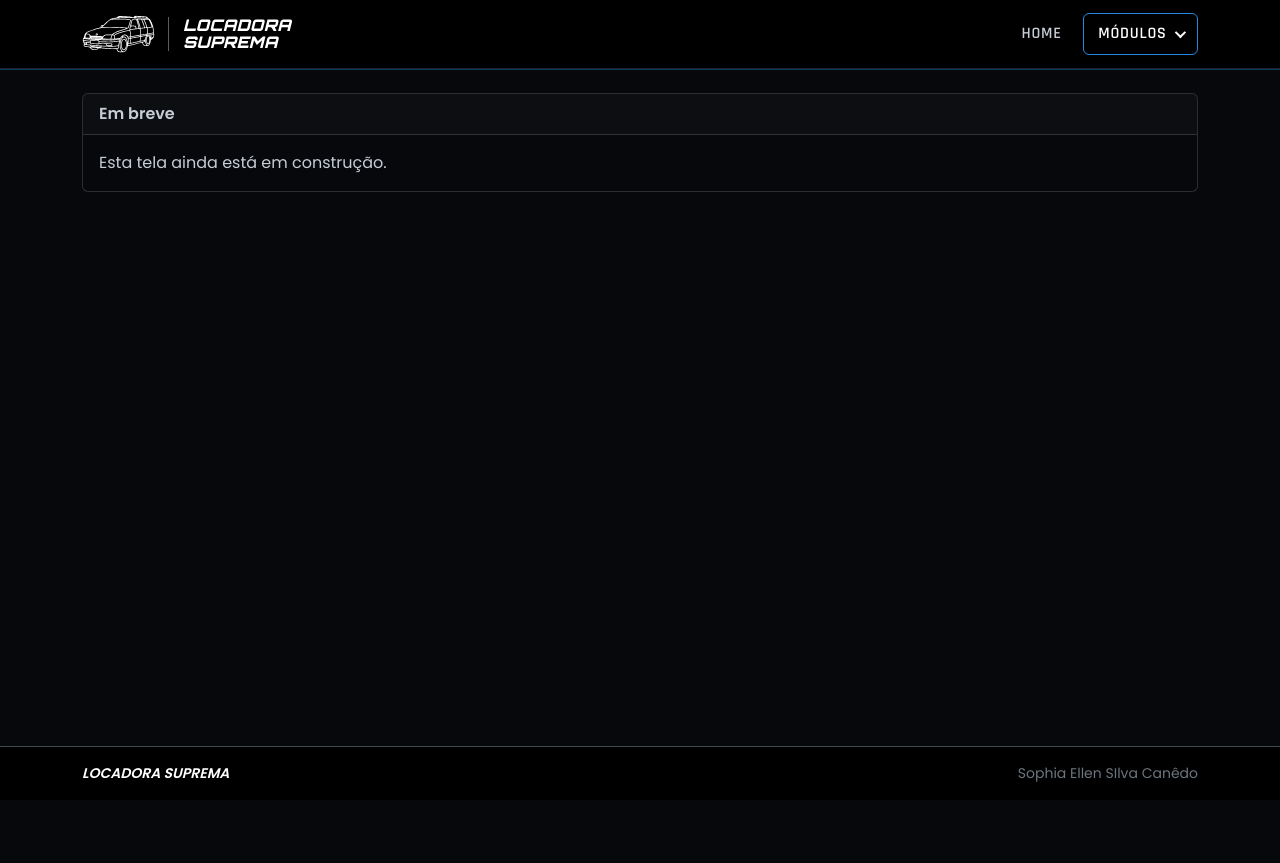
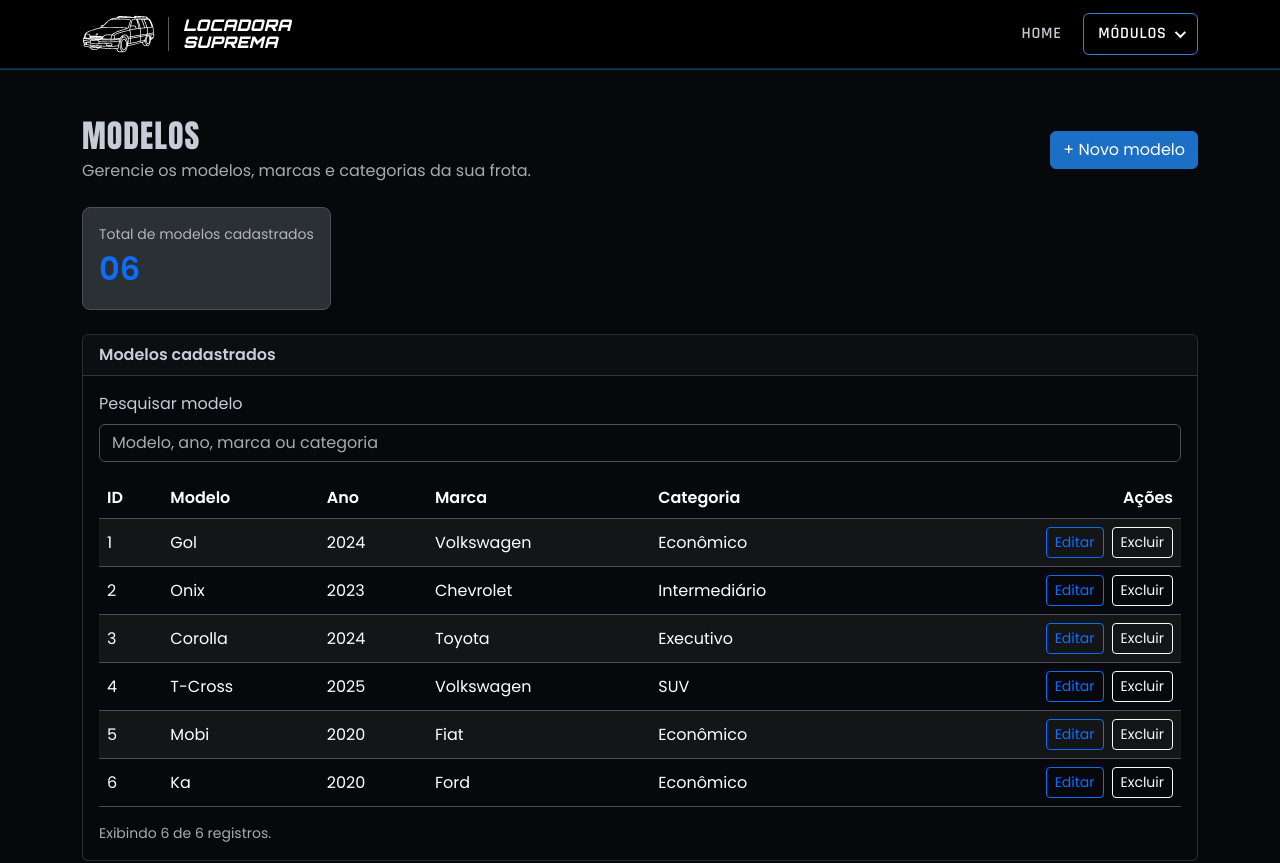
Before and after one commit to sophzll/locadora-veiculos, a React (Vite) app: page /modelos in a window 1280 px wide. Shown: the top 863 px of the page. Before the commit the page ends 800 px from the top, so only its background shows below. Built offline with nearby package versions, Linux system fonts and the light colour scheme; data requests are answered from the project's data file.

Commit message:
Implementa CRUD de modelos

```diff
--- a/src/App.tsx
+++ b/src/App.tsx
@@ -5,6 +5,7 @@ import { Navbar } from "./components/Navbar";
 import { Home } from "./pages/Home";
 import { MarcaList } from "./pages/marcas/MarcaList";
 import { CategoriaList } from "./pages/categorias/CategoriaList";
+import { ModeloList } from "./pages/modelos/ModeloList";
 import "./base.css";
 
 function EmBreve() {
@@ -26,6 +27,7 @@ export default function App() {
           <Route path="/" element={<Home />} />
           <Route path="/marcas" element={<MarcaList />} />
           <Route path="/categorias" element={<CategoriaList />} />
+          <Route path="/modelos" element={<ModeloList />} />
           <Route path="*" element={<EmBreve />} />
         </Routes>
       </main>
--- /dev/null
+++ b/src/pages/modelos/ModeloForm.tsx
@@ -0,0 +1,74 @@
+import { useState, type FormEvent } from "react";
+import { Button } from "../../components/Button";
+import { Input } from "../../components/Input";
+import { Select } from "../../components/Select";
+import { Alert } from "../../components/Alert";
+import { Modal } from "../../components/Modal";
+import { modeloInicial, type Modelo } from "../../models/Modelo";
+import type { Marca } from "../../models/Marca";
+import type { Categoria } from "../../models/Categoria";
+import { modeloService } from "../../service/modeloService";
+
+interface ModeloFormProps {
+  modelo: Modelo | null;
+  marcas: Marca[];
+  categorias: Categoria[];
+  onClose: () => void;
+  onSaved: (modelo: Modelo, editando: boolean) => void;
+}
+
+export function ModeloForm({ modelo, marcas, categorias, onClose, onSaved }: ModeloFormProps) {
+  const [dados, setDados] = useState<Modelo>({ ...(modelo ?? modeloInicial) });
+  const [ano, setAno] = useState(String(dados.ano));
+  const [erro, setErro] = useState("");
+  const [salvando, setSalvando] = useState(false);
+  const editando = Boolean(modelo?.id);
+  const opcoesMarcas = marcas.flatMap((marca) => marca.id ? [{ value: marca.id, label: marca.nome }] : []);
+  const opcoesCategorias = categorias.flatMap((categoria) => categoria.id ? [{ value: categoria.id, label: categoria.nome }] : []);
+  const semOpcoes = !opcoesMarcas.length || !opcoesCategorias.length;
+
+  async function salvar(e: FormEvent<HTMLFormElement>) {
+    e.preventDefault();
+    if (salvando) return;
+    const nome = dados.nome.trim();
+    const anoNumerico = Number(ano);
+    if (!nome || !ano.trim() || !Number.isInteger(anoNumerico) || anoNumerico < 1886 || anoNumerico > 9999) {
+      setErro("Informe o nome e um ano válido do modelo (1886 a 9999).");
+      return;
+    }
+    if (!opcoesMarcas.some((opcao) => opcao.value === dados.marcaId) || !opcoesCategorias.some((opcao) => opcao.value === dados.categoriaId)) {
+      setErro("Selecione uma marca e uma categoria válidas.");
+      return;
+    }
+    setSalvando(true);
+    setErro("");
+    try {
+      const payload: Modelo = { nome, ano: anoNumerico, marcaId: dados.marcaId, categoriaId: dados.categoriaId };
+      const salvo = modelo?.id
+        ? await modeloService.atualizar(modelo.id, { ...payload, id: modelo.id })
+        : await modeloService.criar(payload);
+      onSaved(salvo, editando);
+    } catch {
+      setErro("Não foi possível salvar o modelo. Tente novamente.");
+    } finally {
+      setSalvando(false);
+    }
+  }
+
+  return (
+    <Modal show title={editando ? "Editar modelo" : "Novo modelo"} onClose={onClose}>
+      <form onSubmit={salvar}>
+        {erro && <Alert type="danger" message={erro} onClose={() => setErro("")} />}
+        {semOpcoes && <Alert type="warning" message="Cadastre ao menos uma marca e uma categoria antes de salvar um modelo." />}
+        <Input label="Nome do modelo" name="nome" value={dados.nome} placeholder="Ex.: Uno" required disabled={salvando} onChange={(e) => setDados({ ...dados, nome: e.target.value })} />
+        <Input label="Ano do modelo" name="ano" type="number" value={ano} min={1886} step={1} required disabled={salvando} onChange={(e) => setAno(e.target.value)} />
+        <Select label="Marca" name="marcaId" value={dados.marcaId} options={opcoesMarcas} required disabled={salvando} onChange={(e) => setDados({ ...dados, marcaId: e.target.value })} />
+        <Select label="Categoria" name="categoriaId" value={dados.categoriaId} options={opcoesCategorias} required disabled={salvando} onChange={(e) => setDados({ ...dados, categoriaId: e.target.value })} />
+        <div className="d-flex justify-content-end gap-2 border-top pt-3 mt-3">
+          <Button label="Cancelar" variant="secondary" disabled={salvando} onClick={onClose} />
+          <Button label={salvando ? "Salvando..." : "Salvar modelo"} variant="primary" type="submit" disabled={salvando || semOpcoes} />
+        </div>
+      </form>
+    </Modal>
+  );
+}
--- /dev/null
+++ b/src/pages/modelos/ModeloList.tsx
@@ -0,0 +1,103 @@
+import { useEffect, useRef, useState } from "react";
+import { ModeloForm } from "./ModeloForm";
+import { Button } from "../../components/Button";
+import { Input } from "../../components/Input";
+import { Table, type Column } from "../../components/Table";
+import { Card } from "../../components/Card";
+import { Alert } from "../../components/Alert";
+import { Modal } from "../../components/Modal";
+import type { Modelo } from "../../models/Modelo";
+import { modeloService } from "../../service/modeloService";
+import { veiculoService } from "../../service/veiculoService";
+import { marcaService } from "../../service/marcaService";
+import { categoriaService } from "../../service/categoriaService";
+import type { Marca } from "../../models/Marca";
+import type { Categoria } from "../../models/Categoria";
+
+export function ModeloList() {
+  const [formulario, setFormulario] = useState<{ modelo: Modelo | null } | null>(null);
+  const [modelos, setModelos] = useState<Modelo[]>([]);
+  const [marcas, setMarcas] = useState<Marca[]>([]);
+  const [categorias, setCategorias] = useState<Categoria[]>([]);
+  const [pesquisa, setPesquisa] = useState("");
+  const [carregando, setCarregando] = useState(true);
+  const [selecionado, setSelecionado] = useState<Modelo | null>(null);
+  const [mensagem, setMensagem] = useState<{ type: "success" | "danger" | "warning"; message: string } | null>(
+    null
+  );
+  const excluindo = useRef(false);
+
+  useEffect(() => {
+    let ativo = true;
+    Promise.all([modeloService.listar(), marcaService.listar(), categoriaService.listar()]).then(([dados, marcas, categorias]) => {
+      if (ativo) { setModelos(dados); setMarcas(marcas); setCategorias(categorias); }
+    }).catch(() => {
+      if (ativo) setMensagem({ type: "danger", message: "Não foi possível carregar os modelos." });
+    }).finally(() => { if (ativo) setCarregando(false); });
+    return () => { ativo = false; };
+  }, []);
+
+  async function excluir() {
+    if (!selecionado?.id || excluindo.current) return;
+    const id = selecionado.id;
+    excluindo.current = true;
+    setSelecionado(null);
+    try {
+      const veiculos = await veiculoService.listar();
+      if (veiculos.some((veiculo) => veiculo.modeloId === id)) {
+        setMensagem({ type: "warning", message: "Este modelo possui veículos vinculados e não pode ser excluído." });
+        return;
+      }
+      await modeloService.excluir(id);
+      setModelos((anteriores) => anteriores.filter((modelo) => modelo.id !== id));
+      setMensagem({ type: "success", message: "Modelo excluído com sucesso!" });
+    } catch {
+      setMensagem({ type: "danger", message: "Não foi possível excluir o modelo." });
+    } finally { excluindo.current = false; }
+  }
+
+  const nomeMarca = (id: string) => marcas.find((marca) => marca.id === id)?.nome ?? "—";
+  const nomeCategoria = (id: string) => categorias.find((categoria) => categoria.id === id)?.nome ?? "—";
+  const columns: Column<Modelo>[] = [
+    { header: "ID", render: (modelo) => modelo.id },
+    { header: "Modelo", render: (modelo) => modelo.nome },
+    { header: "Ano", render: (modelo) => modelo.ano },
+    { header: "Marca", render: (modelo) => nomeMarca(modelo.marcaId) },
+    { header: "Categoria", render: (modelo) => nomeCategoria(modelo.categoriaId) },
+  ];
+  const filtrados = modelos.filter((modelo) => `${modelo.nome} ${modelo.ano} ${nomeMarca(modelo.marcaId)} ${nomeCategoria(modelo.categoriaId)}`.toLocaleLowerCase("pt-BR").includes(pesquisa.trim().toLocaleLowerCase("pt-BR")));
+
+  return (
+    <section className="container-xl py-5">
+      <div className="d-flex flex-wrap justify-content-between align-items-center gap-3 mb-4">
+        <div><h2 className="mb-1">Modelos</h2><p className="text-body-secondary mb-0">Gerencie os modelos, marcas e categorias da sua frota.</p></div>
+        <Button label="+ Novo modelo" disabled={carregando} onClick={() => setFormulario({ modelo: null })} />
+      </div>
+      {mensagem && <Alert {...mensagem} onClose={() => setMensagem(null)} />}
+      <div className="border rounded-3 p-3 mb-4 bg-body-tertiary d-inline-flex flex-column"><span className="small text-body-secondary">Total de modelos cadastrados</span><strong className="fs-2 text-primary">{String(modelos.length).padStart(2, "0")}</strong></div>
+      <Card title="Modelos cadastrados">
+        <Input label="Pesquisar modelo" name="pesquisa" value={pesquisa} placeholder="Modelo, ano, marca ou categoria" onChange={(e) => setPesquisa(e.target.value)} />
+        {carregando ? <p role="status">Carregando modelos...</p> : <Table columns={columns} data={filtrados} onEdit={(modelo) => setFormulario({ modelo })} onDelete={setSelecionado} />}
+        {!carregando && <p className="small text-body-secondary mb-0">Exibindo {filtrados.length} de {modelos.length} registros.</p>}
+      </Card>
+      {formulario && (
+        <ModeloForm
+          modelo={formulario.modelo}
+          marcas={marcas}
+          categorias={categorias}
+          onClose={() => setFormulario(null)}
+          onSaved={(salva, editando) => {
+            setModelos((anteriores) => editando
+              ? anteriores.map((modelo) => modelo.id === salva.id ? salva : modelo)
+              : [...anteriores, salva]);
+            setFormulario(null);
+            setMensagem({ type: "success", message: editando ? "Modelo atualizado com sucesso!" : "Modelo cadastrado com sucesso!" });
+          }}
+        />
+      )}
+      <Modal show={selecionado !== null} title="Excluir modelo" onClose={() => setSelecionado(null)} onConfirm={() => void excluir()} confirmLabel="Excluir">
+        <p className="mb-0">Deseja excluir o modelo <strong>{selecionado?.nome}</strong>?</p>
+      </Modal>
+    </section>
+  );
+}
```
